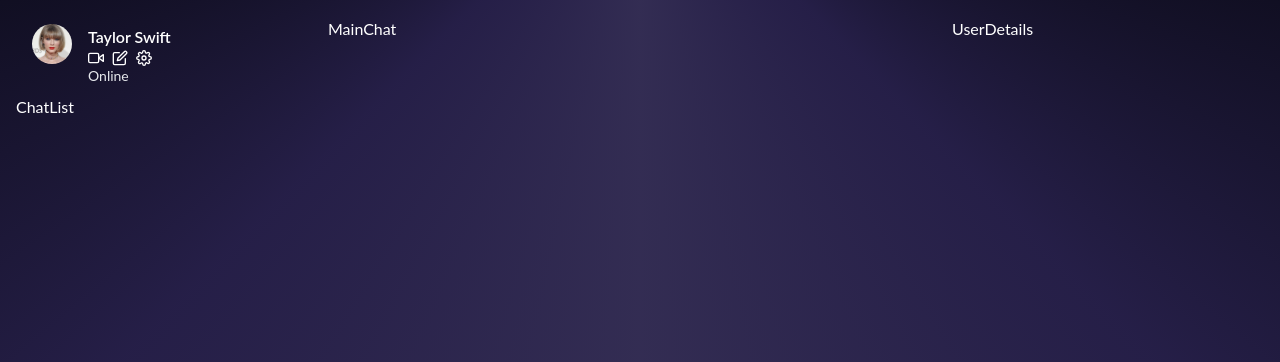
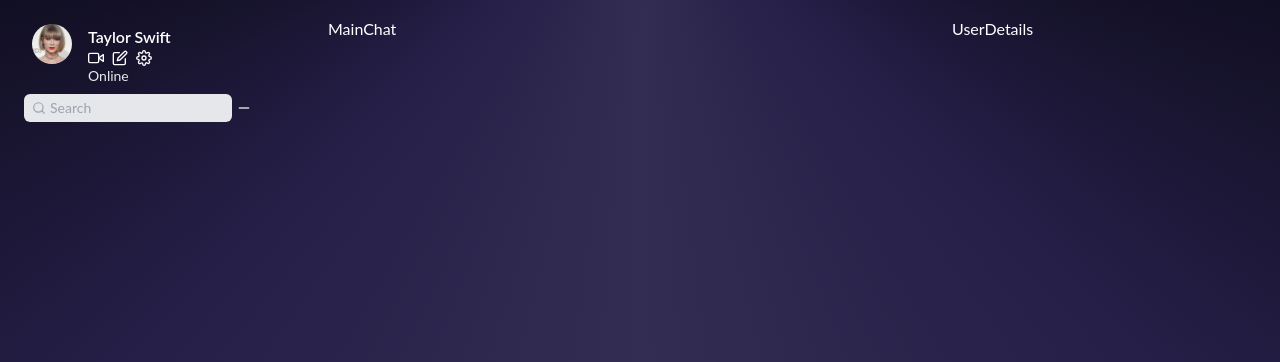
Before and after one commit to rdayupay/ping, a React (Vite) app: page / in a window 1280 px wide. Shown: the top 362 px of the page. Built offline with nearby package versions, Linux system fonts and the light colour scheme.

Commit message:
Create search bar

```diff
--- a/src/components/ChatList.jsx
+++ b/src/components/ChatList.jsx
@@ -1,5 +1,30 @@
+import { useState } from 'react';
+import { Search, Plus, Minus } from 'react-feather';
+
 function ChatList() {
-  return <div>ChatList</div>;
+  const [addUser, setAddUser] = useState(false);
+
+  return (
+    <div className="flex items-center ">
+      <div className="flex items-center px-2 py-1 bg-gray-200 rounded-md ml-2 w-20 lg:w-52 md:w-40">
+        <Search size={14} className="text-gray-400 mr-1 flex-shrink-0" />
+        <input
+          type="text"
+          placeholder="Search"
+          className="bg-transparent focus:outline-none text-black flex-1 text-sm overflow-hidden max-w-full"
+          maxLength={30}
+        />
+      </div>
+
+      <button type="button" onClick={() => setAddUser(!addUser)}>
+        {addUser ? (
+          <Plus size={16} className="text-gray-300 cursor-pointer ml-1" />
+        ) : (
+          <Minus size={16} className="text-gray-300 cursor-pointer ml-1" />
+        )}
+      </button>
+    </div>
+  );
 }
 
 export default ChatList;
```
